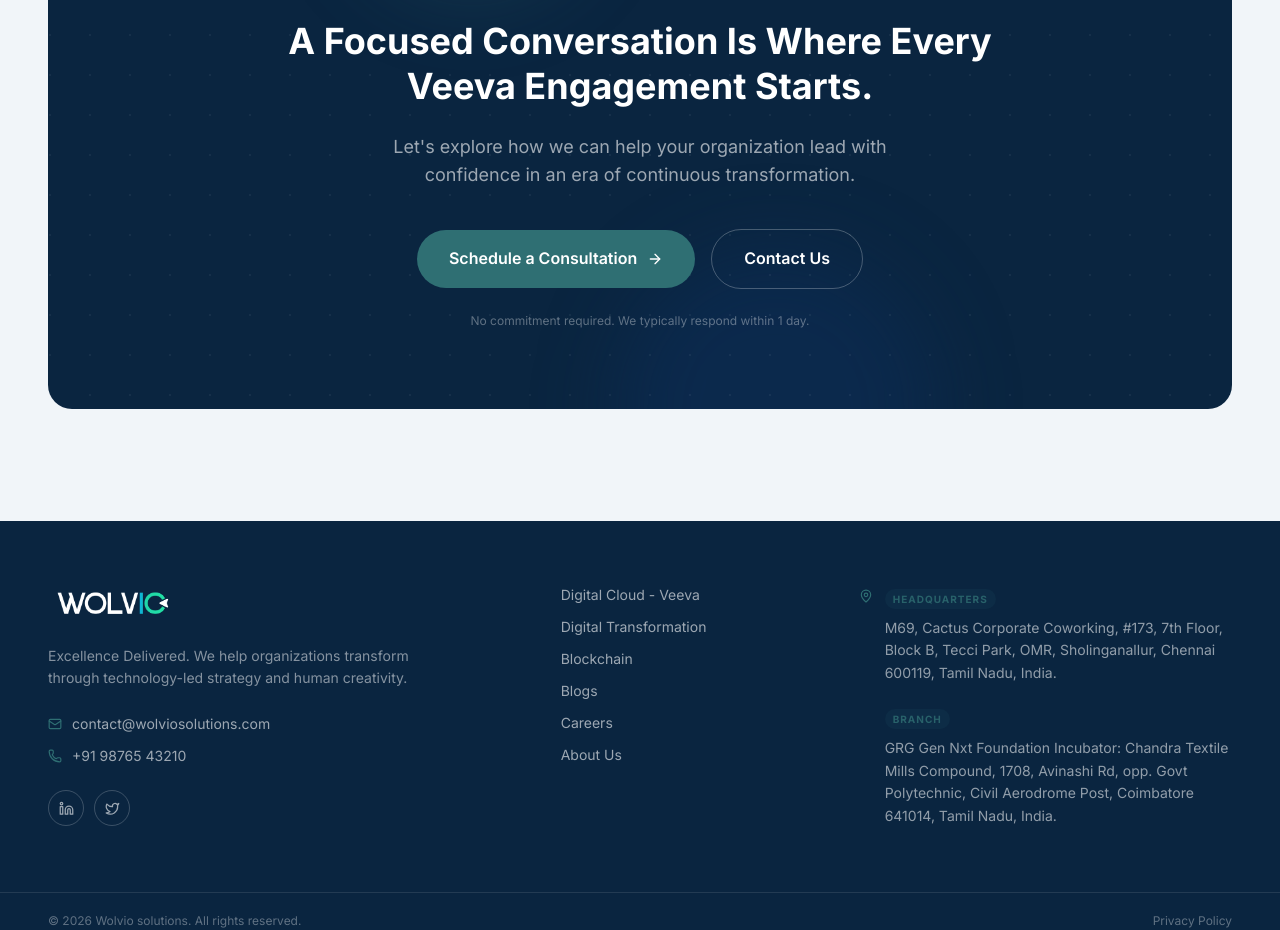
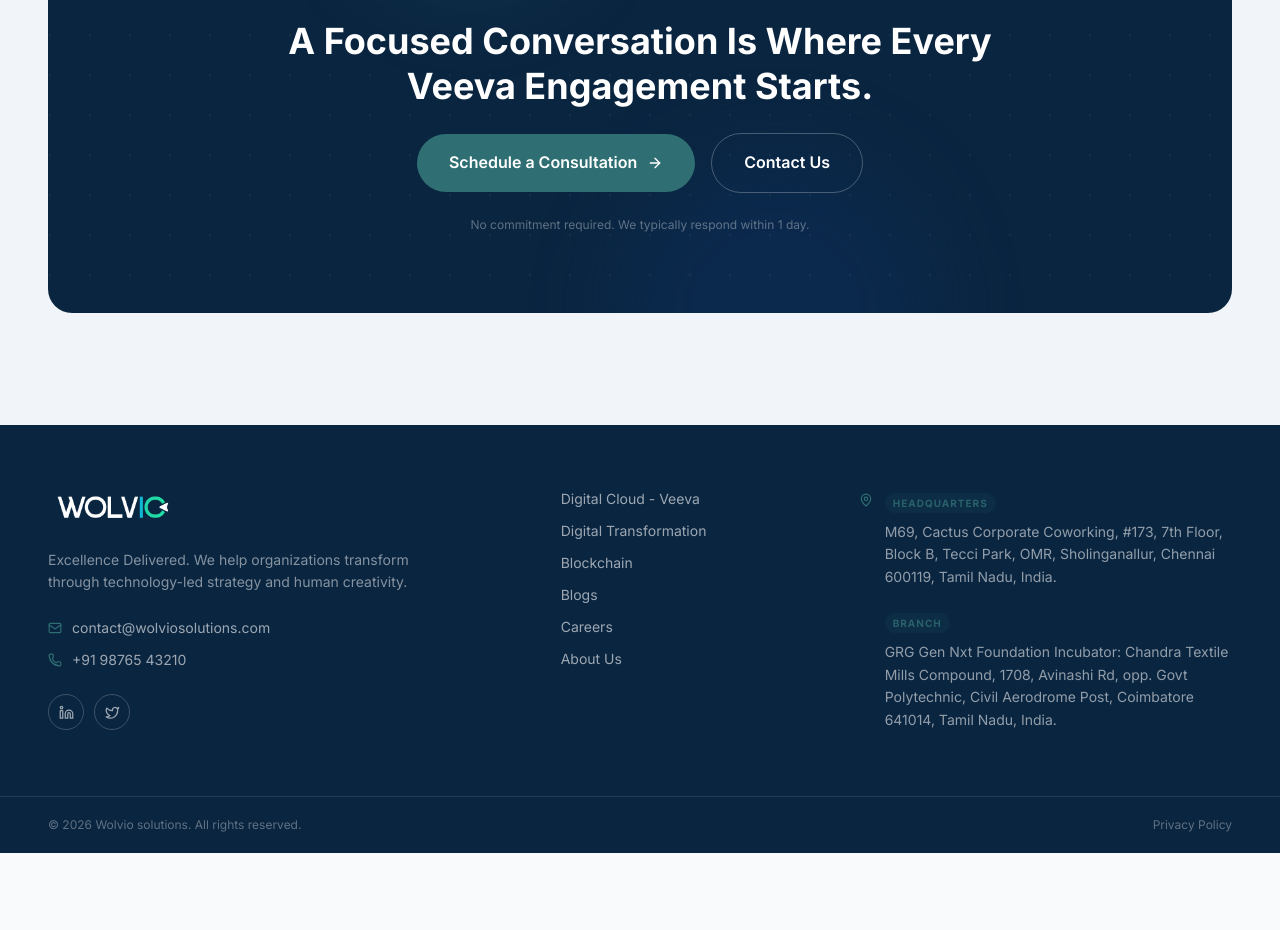
Before and after one commit to userInDev/wolvio, a React (Vite) app: page / in a window 1280 px wide. Shown: the part 4660-5590 px from the top of the page. After the commit the page ends 5513 px from the top, so only its background shows below. Built offline with nearby package versions, Linux system fonts and the light colour scheme.

Commit message:
chore: cta description content removed

```diff
--- a/src/modules/home/components/ctaSection.tsx
+++ b/src/modules/home/components/ctaSection.tsx
@@ -51,15 +51,6 @@
               A Focused Conversation Is Where Every Veeva Engagement Starts.
             </motion.h2>
 
-            {/* Subtitle */}
-            <motion.p
-              {...(isInView ? FADE_UP(0.35, 16) : {})}
-              className="text-lg text-white/60 mb-10 max-w-xl mx-auto"
-            >
-              Let's explore how we can help your organization lead with confidence
-              in an era of continuous transformation.
-            </motion.p>
-
             {/* CTAs — updated */}
             <motion.div
               {...(isInView ? FADE_UP(0.45, 16) : {})}
```
